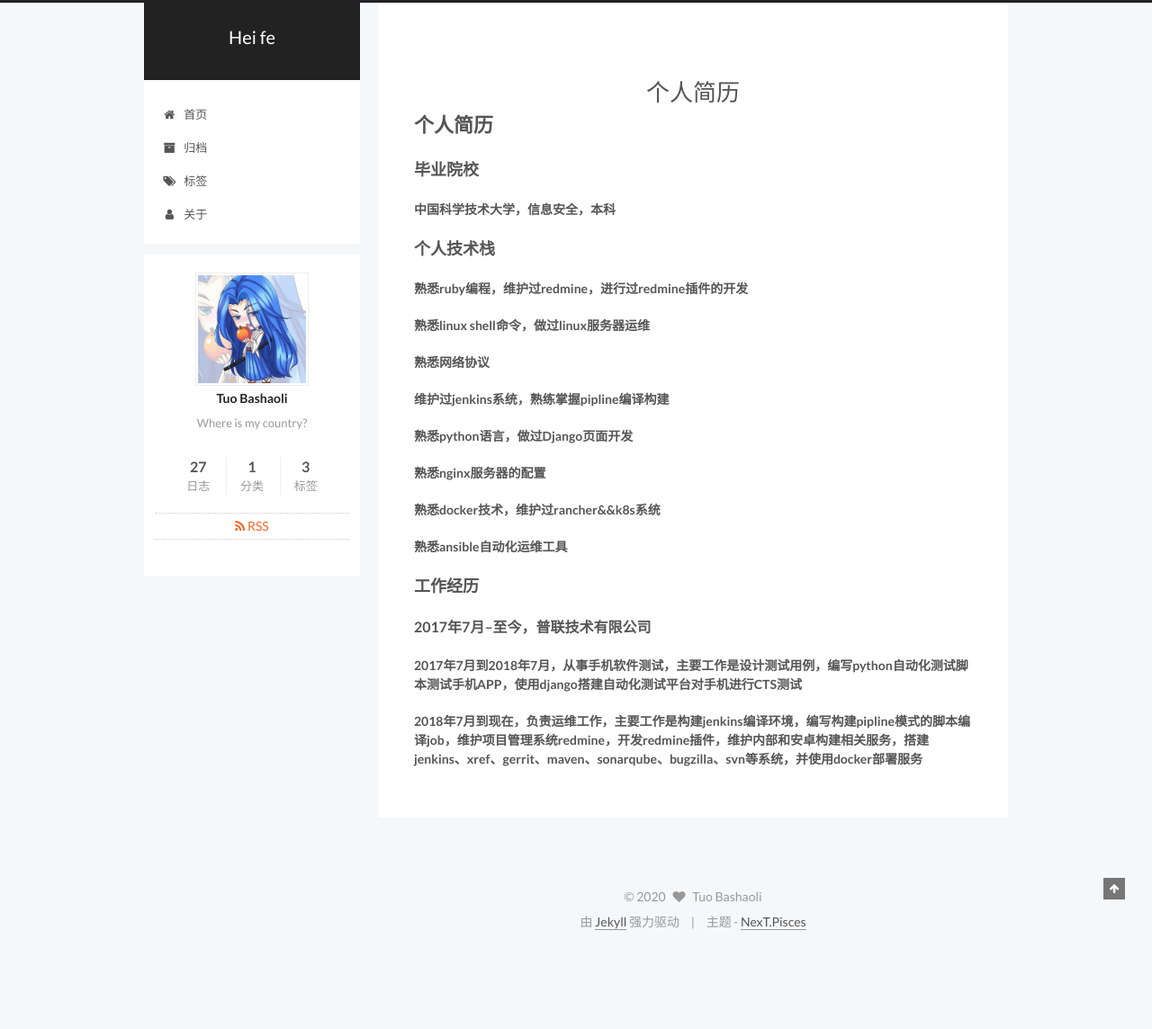
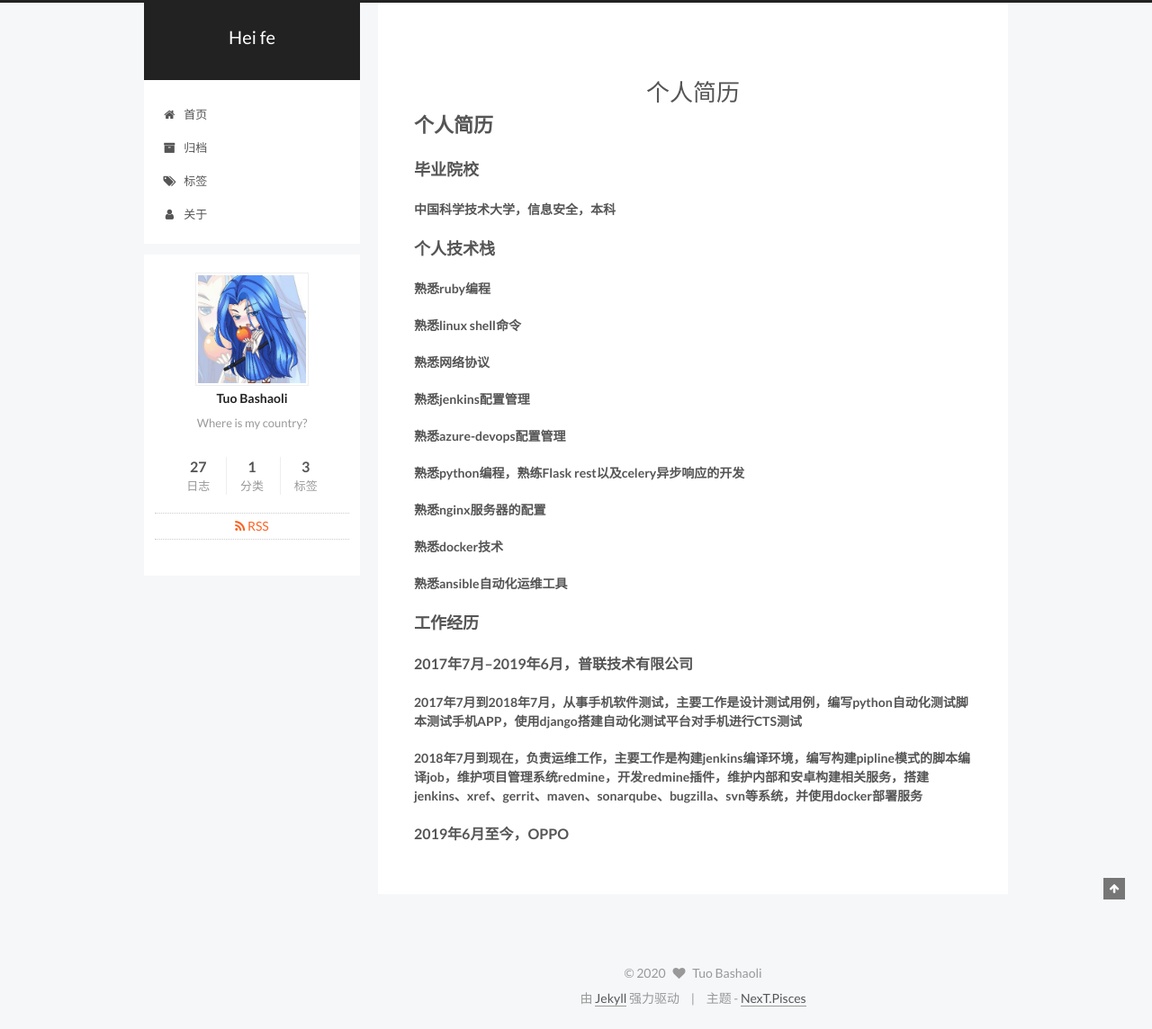
Before and after one commit to tuobashaoli/tuobashaoli.github.io, a Jekyll site: the page built from about/index.md, in a window 1280 px wide. Shown: the whole page at 90% size. Built offline with Jekyll 4.4.1, drawn with Linux system fonts in a browser that asks for light colours; comment, search, counter and statistics services are not loaded; our own code applies the rules of GitHub Pages for plain Markdown files; before the commit the page ends 1059 px from its top, so only the background shows below that.

Commit message:
update about

```diff
--- a/about/index.md
+++ b/about/index.md
@@ -11,17 +11,20 @@ type: about
 
 ### 个人技术栈
 
-##### 熟悉ruby编程，维护过redmine，进行过redmine插件的开发
-##### 熟悉linux shell命令，做过linux服务器运维
+##### 熟悉ruby编程
+##### 熟悉linux shell命令
 ##### 熟悉网络协议
-##### 维护过jenkins系统，熟练掌握pipline编译构建
-##### 熟悉python语言，做过Django页面开发
+##### 熟悉jenkins配置管理
+##### 熟悉azure-devops配置管理
+##### 熟悉python编程，熟练Flask rest以及celery异步响应的开发
 ##### 熟悉nginx服务器的配置
-##### 熟悉docker技术，维护过rancher&&k8s系统
+##### 熟悉docker技术
 ##### 熟悉ansible自动化运维工具
 
 ### 工作经历
 
-#### 2017年7月--至今，普联技术有限公司
+#### 2017年7月--2019年6月，普联技术有限公司
 ##### 2017年7月到2018年7月，从事手机软件测试，主要工作是设计测试用例，编写python自动化测试脚本测试手机APP，使用django搭建自动化测试平台对手机进行CTS测试
 ##### 2018年7月到现在，负责运维工作，主要工作是构建jenkins编译环境，编写构建pipline模式的脚本编译job，维护项目管理系统redmine，开发redmine插件，维护内部和安卓构建相关服务，搭建jenkins、xref、gerrit、maven、sonarqube、bugzilla、svn等系统，并使用docker部署服务
+
+#### 2019年6月至今，OPPO
```
